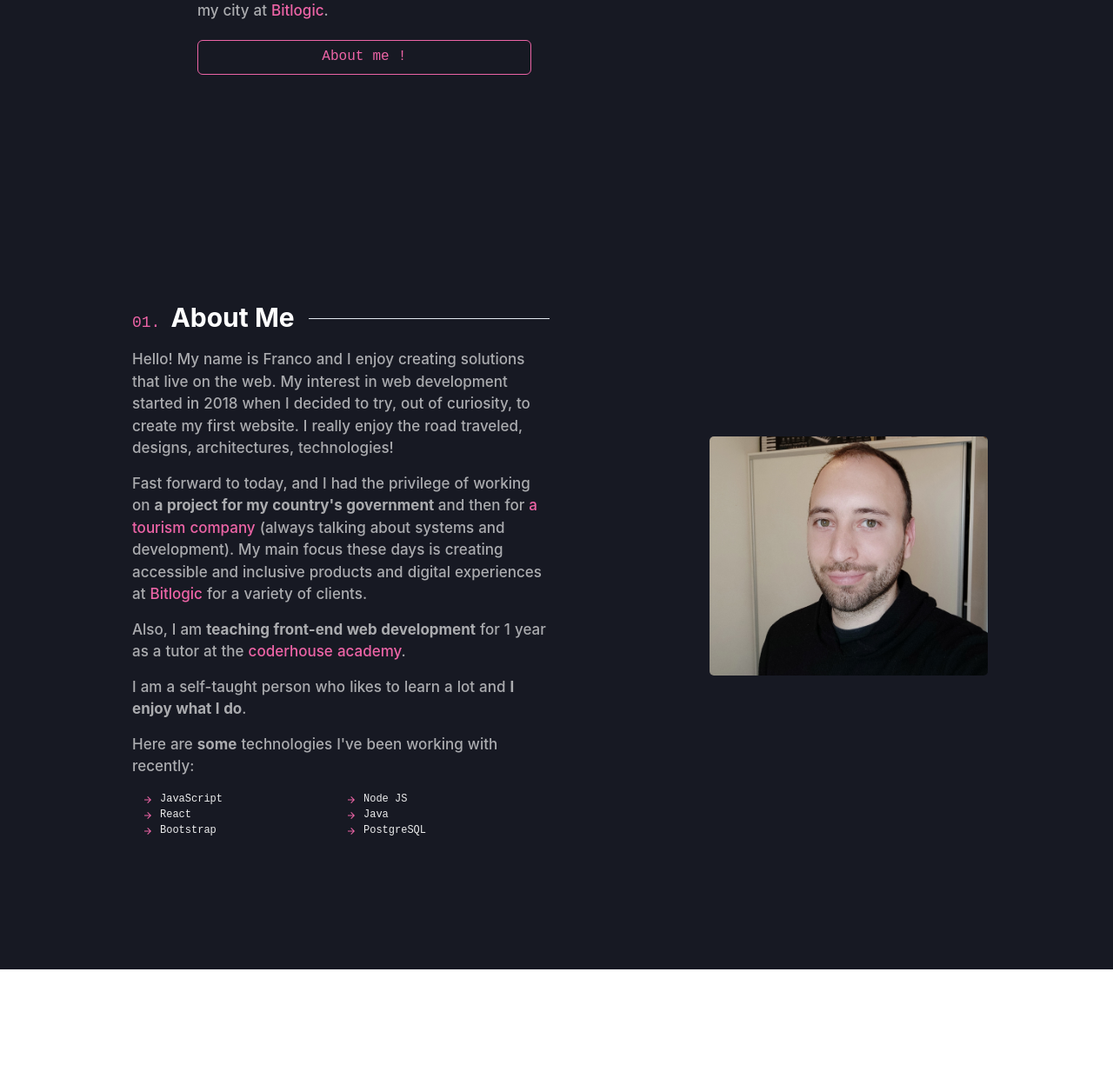
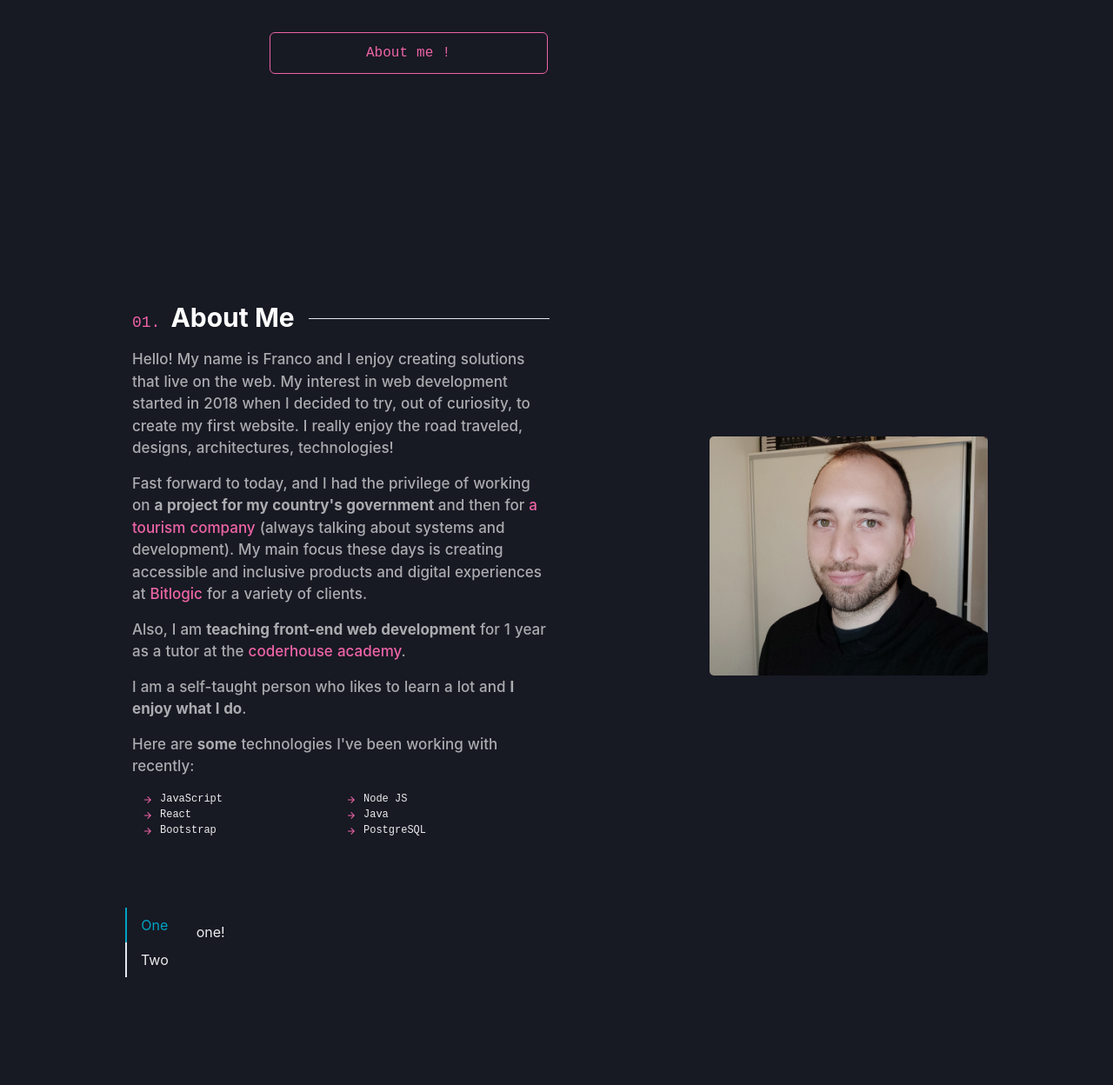
Before and after one commit to FrancoCarrizoDev/personal-portfolio, a Gatsby site: page / in a window 1280 px wide. Shown: the part 485-1733 px from the top of the page at 87% size. Before the commit the page ends 1600 px from the top, so only its background shows below. Built offline with nearby package versions, Linux system fonts and the light colour scheme; Gatsby itself is replaced by a stand-in of ours; some packages are replaced by stand-ins of ours.

Commit message:
add styles in general

```diff
--- a/src/components/Navbar.js
+++ b/src/components/Navbar.js
@@ -33,7 +33,7 @@ export default function WithSubnavigation() {
   const { isOpen, onToggle } = useDisclosure()
 
   return (
-    <Box pos='fixed' w={'100%'}>
+    <Box pos='fixed' w={'100%'} id='navbar-container'>
       <Container maxWidth={'10xl'}>
         <Flex color='white' minH={'60px'} align={'center'} pt={'4'} px={'2'}>
           <Flex
@@ -78,7 +78,7 @@ const DesktopNav = () => {
   return (
     <Stack direction={'row'} spacing={4}>
       {NAV_ITEMS.map((navItem) => (
-        <Flex p={2} key={navItem.label}>
+        <Flex p={2} key={navItem.label} id={`nav-${navItem.number}`}>
           <Text fontSize={'xs'} fontFamily={'monospace'} color={'pink.400'} me={1}>
             {navItem.number}.
           </Text>
--- a/src/components/about-me.js
+++ b/src/components/about-me.js
@@ -10,7 +10,6 @@ import {
   Text
 } from '@chakra-ui/react'
 import { graphql, useStaticQuery } from 'gatsby'
-import { MDXRenderer } from 'gatsby-plugin-mdx'
 import React from 'react'
 import { GatsbyImage, getImage } from 'gatsby-plugin-image'
 import './about-me.css'
@@ -62,7 +61,7 @@ export const AboutMe = () => {
 
   return (
     // TODO quitar ese 100vh
-    <Container maxWidth={'5xl'} pt={{ base: 10, md: 0 }} minH={'100vh'}>
+    <Container maxWidth={'5xl'} pt={{ base: 10, md: 0 }} mb={10} pb={10} id='about-me-container'>
       <Stack direction={{ base: 'column', md: 'row' }} align={'center'}>
         <Flex
           align={{ base: 'flex-start', md: 'center' }}
@@ -147,7 +146,6 @@ export const AboutMe = () => {
                 <Text>
                   Here are <Text as={'b'}>some</Text> technologies I've been working with recently:
                 </Text>
-                {/* <MDXRenderer>{aboutMe.body}</MDXRenderer> */}
               </Text>
 
               <List display='grid' ps={3} gridTemplateColumns={'1fr 1fr'}>
--- /dev/null
+++ b/src/components/experience.js
@@ -0,0 +1,25 @@
+import { Container, Tab, TabList, TabPanel, TabPanels, Tabs } from '@chakra-ui/react'
+import React from 'react'
+
+export const Experience = () => {
+  return (
+    <Container maxWidth={'5xl'} pt={{ base: 10, md: 0 }} minH={'100vh'}>
+      <Tabs isLazy orientation='vertical' colorScheme='cyan'>
+        <TabList>
+          <Tab>One</Tab>
+          <Tab>Two</Tab>
+        </TabList>
+        <TabPanels>
+          {/* initially mounted */}
+          <TabPanel>
+            <p>one!</p>
+          </TabPanel>
+          {/* initially not mounted */}
+          <TabPanel>
+            <p>two!</p>
+          </TabPanel>
+        </TabPanels>
+      </Tabs>
+    </Container>
+  )
+}
--- a/src/components/greeting.js
+++ b/src/components/greeting.js
@@ -8,10 +8,16 @@ const colors = ['#ED64A6', '#00B5D8', '#9F7AEA']
 export const Greeting = () => {
   useEffect(() => {
     consoleText(dataAnimationText, 'text', colors)
+    return () => {
+      const interval_id = window.setInterval(function () {}, 1000)
+
+      for (let i = 1; i < interval_id; i++) {
+        window.clearInterval(i)
+      }
+    }
   }, [])
-
   return (
-    <Container maxWidth={'5xl'} pt={{ base: 10, md: 0 }}>
+    <Container maxWidth={'5xl'} pt={{ base: 10, md: 0 }} id='greeting-container'>
       <Flex
         align={{ base: 'flex-start', md: 'center' }}
         justify={{ base: 'flex-start', md: 'center' }}
@@ -46,7 +52,7 @@ export const Greeting = () => {
             </Box>
             <Heading
               as='h1'
-              fontSize={{ base: '4xl', md: '5xl', xl: '6xl' }}
+              fontSize={{ base: '4xl', md: '5xl', '2xl': '6xl' }}
               mt={4}
               color={'white'}
             >
@@ -54,7 +60,7 @@ export const Greeting = () => {
             </Heading>
             <Heading
               as='h2'
-              fontSize={{ base: '4xl', md: '5xl', xl: '6xl' }}
+              fontSize={{ base: '4xl', md: '5xl', '2xl': '6xl' }}
               mt={4}
               color={'whiteAlpha.700'}
             >
@@ -83,10 +89,10 @@ export const Greeting = () => {
               colorScheme='pink'
               color={'pink.400'}
               variant='outline'
-              mt={5}
-              size='md'
+              mt={10}
+              size='lg'
               fontFamily={'monospace'}
-              maxWidth={'sm'}
+              maxWidth={'xs'}
               as={'a'}
               href='#about-me'
             >
--- a/src/components/layout.js
+++ b/src/components/layout.js
@@ -14,6 +14,7 @@ const Layout = ({ pageTitle, children }) => {
       }
     }
   `)
+
   return (
     <Box bgColor={'gray.900'} color='whiteAlpha.900' minH='100vh'>
       <title>
--- a/src/pages/index.js
+++ b/src/pages/index.js
@@ -1,5 +1,6 @@
 import * as React from 'react'
 import { AboutMe } from '../components/about-me'
+import { Experience } from '../components/experience'
 import { Greeting } from '../components/greeting'
 import Layout from '../components/layout'
 
@@ -8,6 +9,7 @@ const IndexPage = () => {
     <Layout pageTitle='Franco Carrizo | Portfolio'>
       <Greeting />
       <AboutMe />
+      <Experience />
     </Layout>
   )
 }
```
